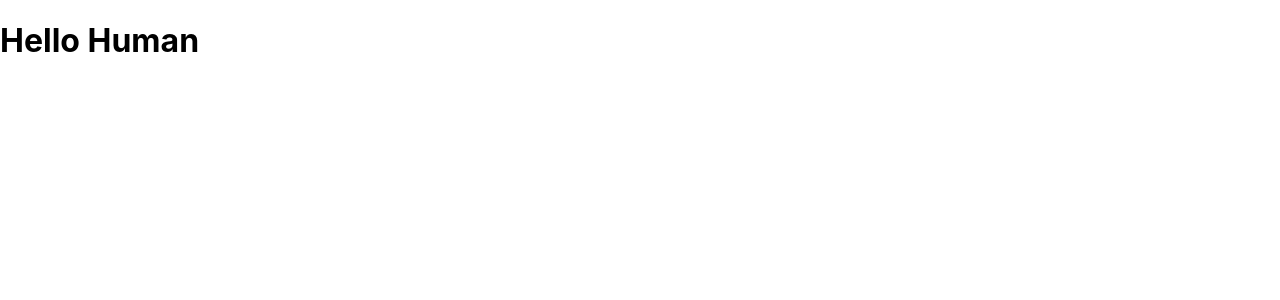
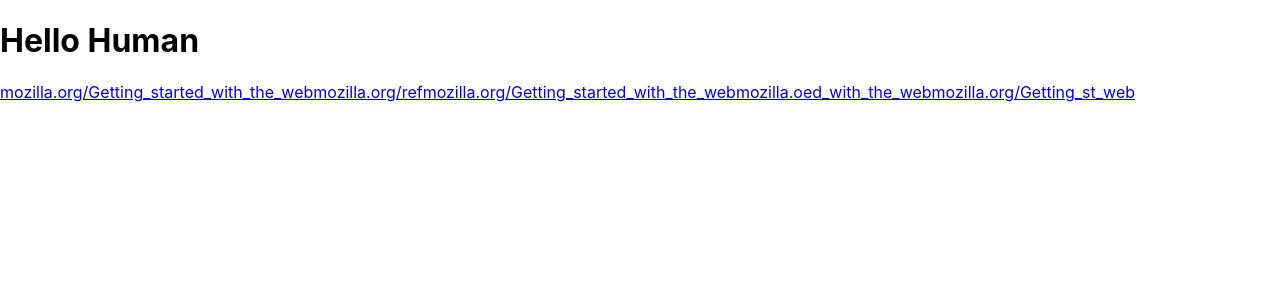
Before and after one commit to gael-src/gringoire, a React (Create React App) app: page / in a window 1280 px wide. Shown: the top 300 px of the page. Built offline with nearby package versions, Linux system fonts and the light colour scheme.

Commit message:
create list

```diff
--- a/src/App.js
+++ b/src/App.js
@@ -1,9 +1,46 @@
 import React from "react";
-import logo from "./logo.svg";
+import Child from "./Child";
 import "./App.css";
 
+const data = [
+	{
+		link:
+			"https://developer.mozilla.org/de/docs/Learn/Getting_started_with_the_web",
+		name: "mozilla.org/Getting_started_with_the_web",
+	},
+	{
+		link:
+			"https://developer.mozilla.org/de/docs/Learn/Getting_started_with_the_web",
+		name: "mozilla.org/ref",
+	},
+	{
+		link:
+			"https://developer.mozilla.org/de/docs/Learn/Getting_started_with_the_web",
+		name: "mozilla.org/Getting_started_with_the_web",
+	},
+	{
+		link:
+			"https://developer.mozilla.org/de/docs/Learn/Getting_started_with_the_web",
+		name: "mozilla.oed_with_the_web",
+	},
+	{
+		link:
+			"https://developer.mozilla.org/de/docs/Learn/Getting_started_with_the_web",
+		name: "mozilla.org/Getting_st_web",
+	},
+];
+
 function App() {
-	return <h1>Hello Human</h1>;
+	return (
+		<div>
+			<h1>Hello Human</h1>
+			<Child link={data[0].link} name={data[0].name} />
+			<Child link={data[1].link} name={data[1].name} />
+			<Child link={data[2].link} name={data[2].name} />
+			<Child link={data[3].link} name={data[3].name} />
+			<Child link={data[4].link} name={data[4].name} />
+		</div>
+	);
 }
 
 export default App;
--- /dev/null
+++ b/src/Child.js
@@ -0,0 +1,11 @@
+import React from "react";
+
+const Child = (props) => {
+	return (
+		<a href={props.link} target="_blank">
+			{props.name}
+		</a>
+	);
+};
+
+export default Child;
```
Also changed, not shown: src/logo.svg (deleted).
